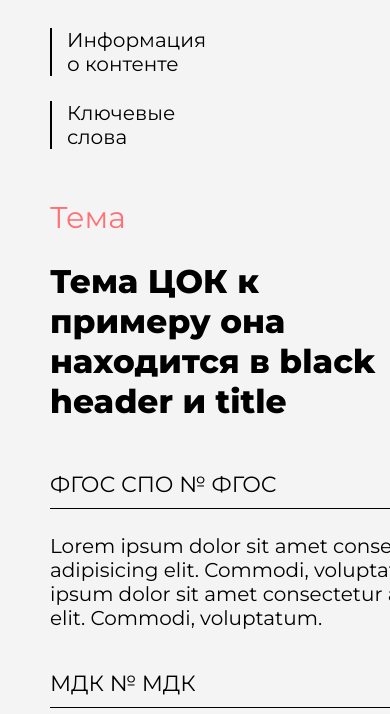
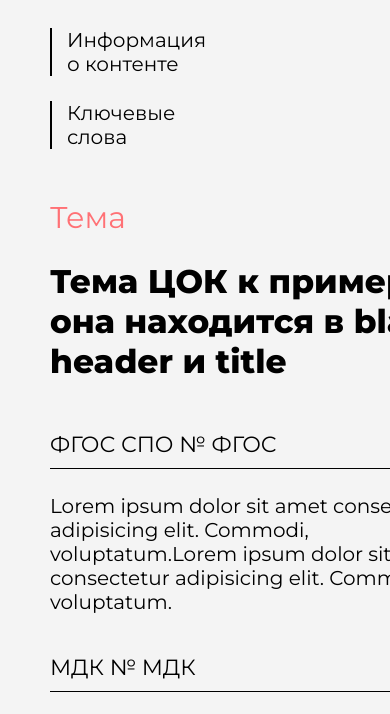
Before and after one commit to MilanIsmagulov/Shblony-2-i-3, a plain HTML site: page index.html in a window 390 px wide. Shown: the part 382-1096 px from the top of the page. Drawn offline with Linux system fonts and the light colour scheme.

Commit message:
change_adaptive

```diff
--- a/styles/style.css
+++ b/styles/style.css
@@ -412,10 +412,6 @@ a{
         font-size: 23px;
     }
 
-    .fgos_text{
-        width: 100%;
-        max-width: 100%;
-    }
 
     .Profi_logo1{
         display: flex;
@@ -463,6 +459,11 @@ a{
         background-size: auto;
     }
 
+    .main_content_name{
+        width: 80%;
+        max-width: 80% !important;
+    }
+
     .main_container{
         grid-template-columns: repeat(1, 1fr);
         grid-auto-flow: row;
@@ -497,9 +498,14 @@ a{
 }
 
 @media (max-width: 750px){
+    .fgos_text{
+        width: 100%;
+        max-width: 100%;
+    }
+
     .fgos_and_mdk{
         margin-left: 50px;
-        width: 85%;
+        width: 80%;
         flex-direction: column;
     }
     .mdk_text{
```
